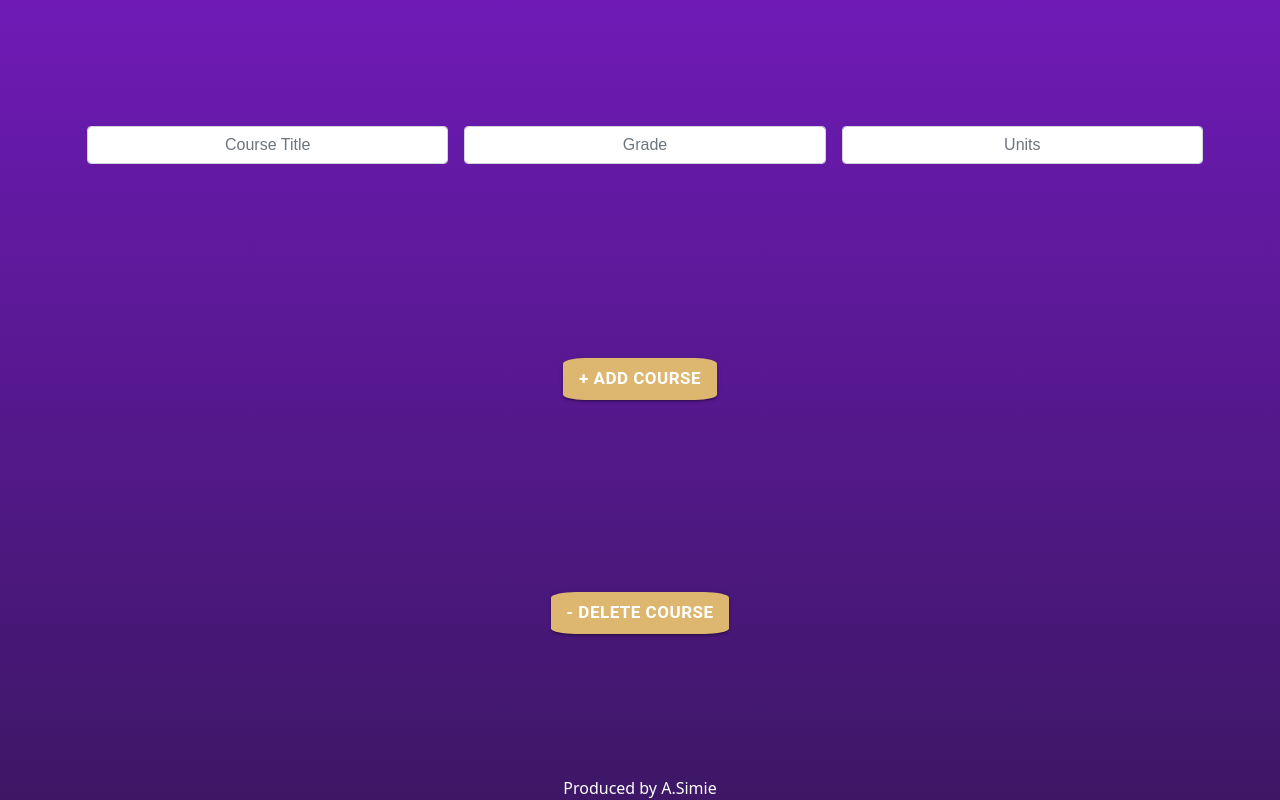
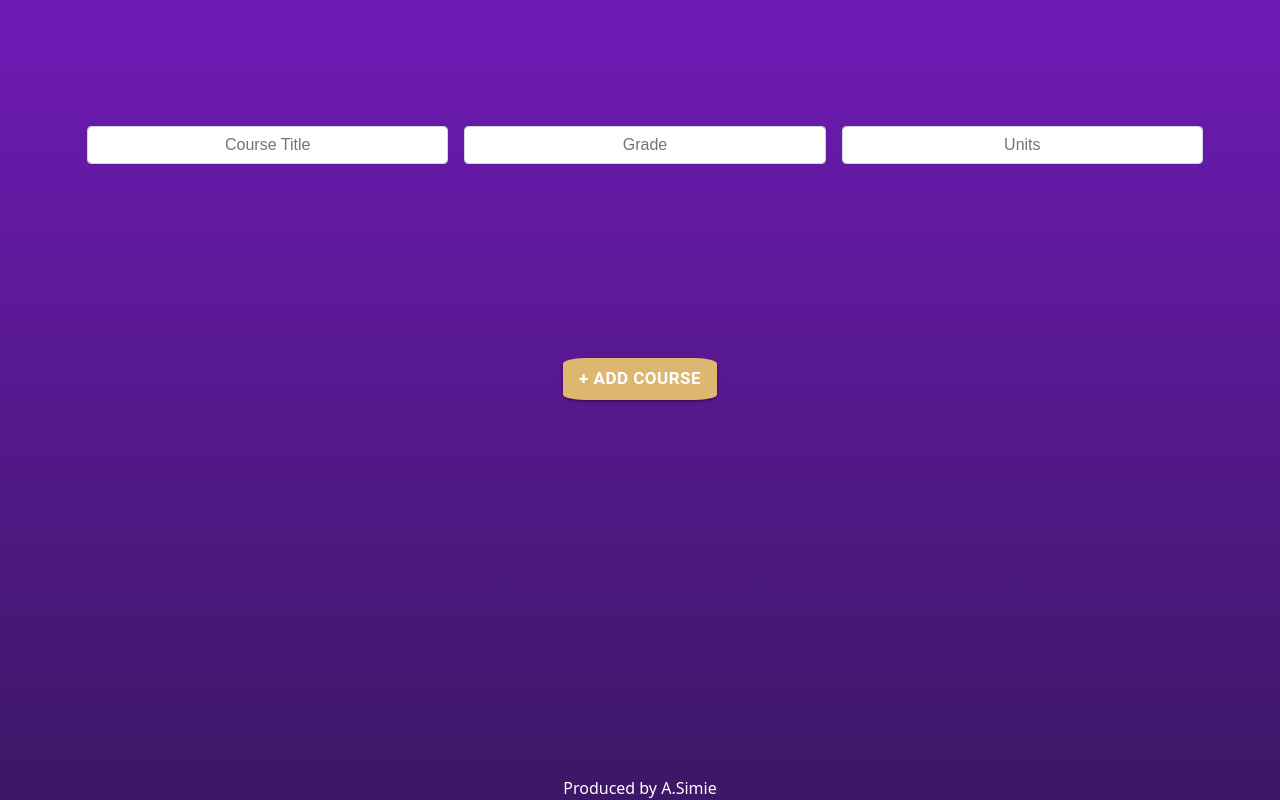
Before and after one commit to A-Simie/cgpa-cal, a React (Create React App) app: page /pages/calculate in a window 1280 px wide. Built offline with nearby package versions, Linux system fonts and the light colour scheme.

Commit message:
delete button done

```diff
--- a/src/pages/calculate.js
+++ b/src/pages/calculate.js
@@ -21,8 +21,8 @@ export function Calculate() {
 
   const renderFields = () =>
     fields.map((field) => (
-      <>
-        <Grid item xs={4} key={field.id}>
+      <React.Fragment key={field.id}>
+        <Grid item xs={4}>
           <div className="form_input">
             <input
               type="text"
@@ -56,7 +56,7 @@ export function Calculate() {
             />
           </div>
         </Grid>
-      </>
+      </React.Fragment>
     ));
 
   const handleAddField = () => {
@@ -64,9 +64,13 @@ export function Calculate() {
     setFields([...fields, { id: lastId + 1 }]);
   };
 
-  const handleDeleteField = (idToDelete) => {
-    const updatedFields = fields.filter((field) => field.id !== idToDelete);
+  const handleDeleteField = () => {
+    const updatedFields = fields.filter(
+      (field) => field.id !== fields.length - 1
+    );
     setFields(updatedFields);
+    console.log(fields.length - 1);
+    console.log(fields);
   };
 
   return (
@@ -94,6 +98,7 @@ export function Calculate() {
         >
           + Add Course
         </Button>
+        {fields.length > 1 ? (
           <Button
             className="button-app"
             variant="contained"
@@ -108,6 +113,9 @@ export function Calculate() {
           >
             - Delete Course
           </Button>
+        ) : (
+          <></>
+        )}
 
         <br />
         <span className="bottomText">Produced by A.Simie</span>
```
Lines whose indentation alone changed are shown as unchanged.
